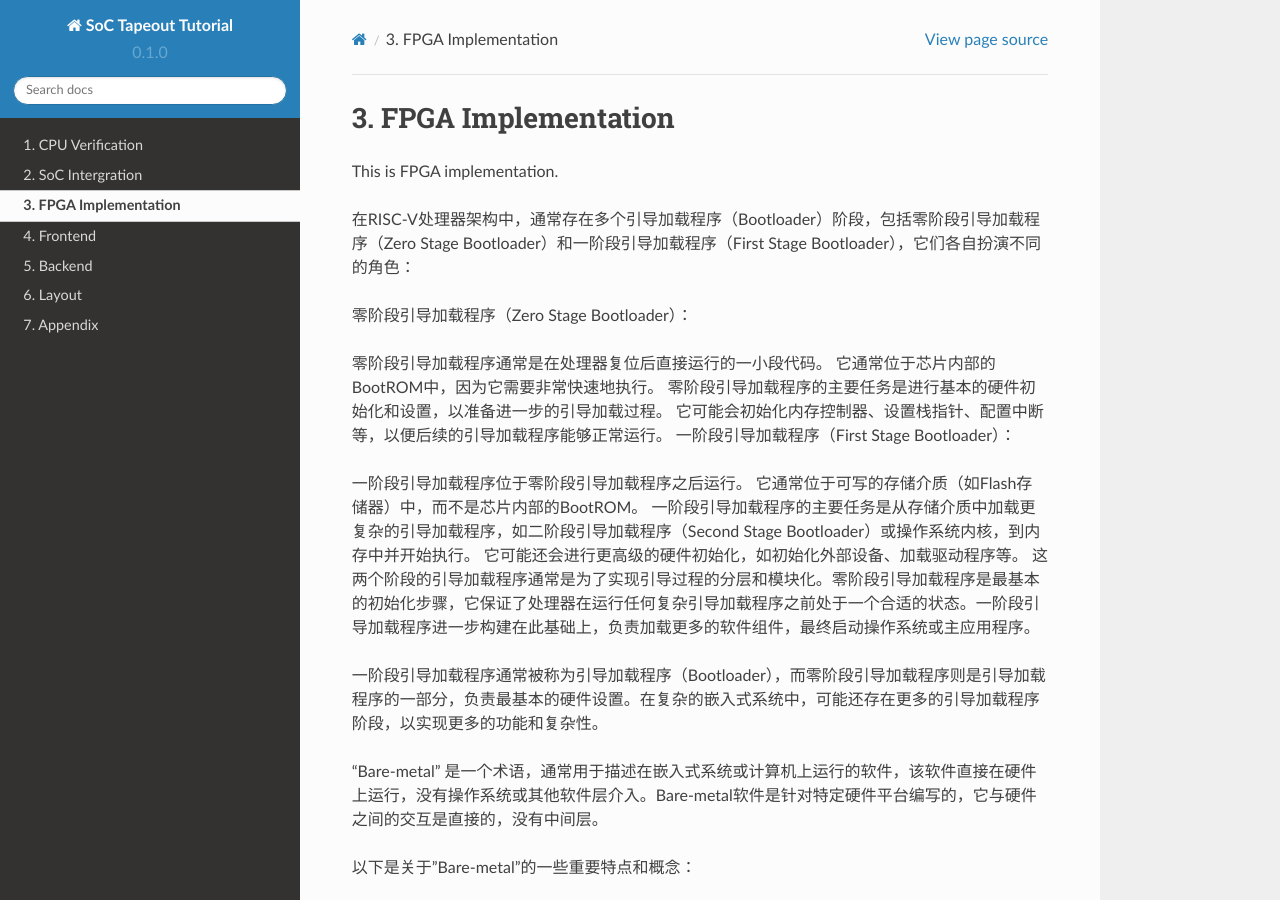
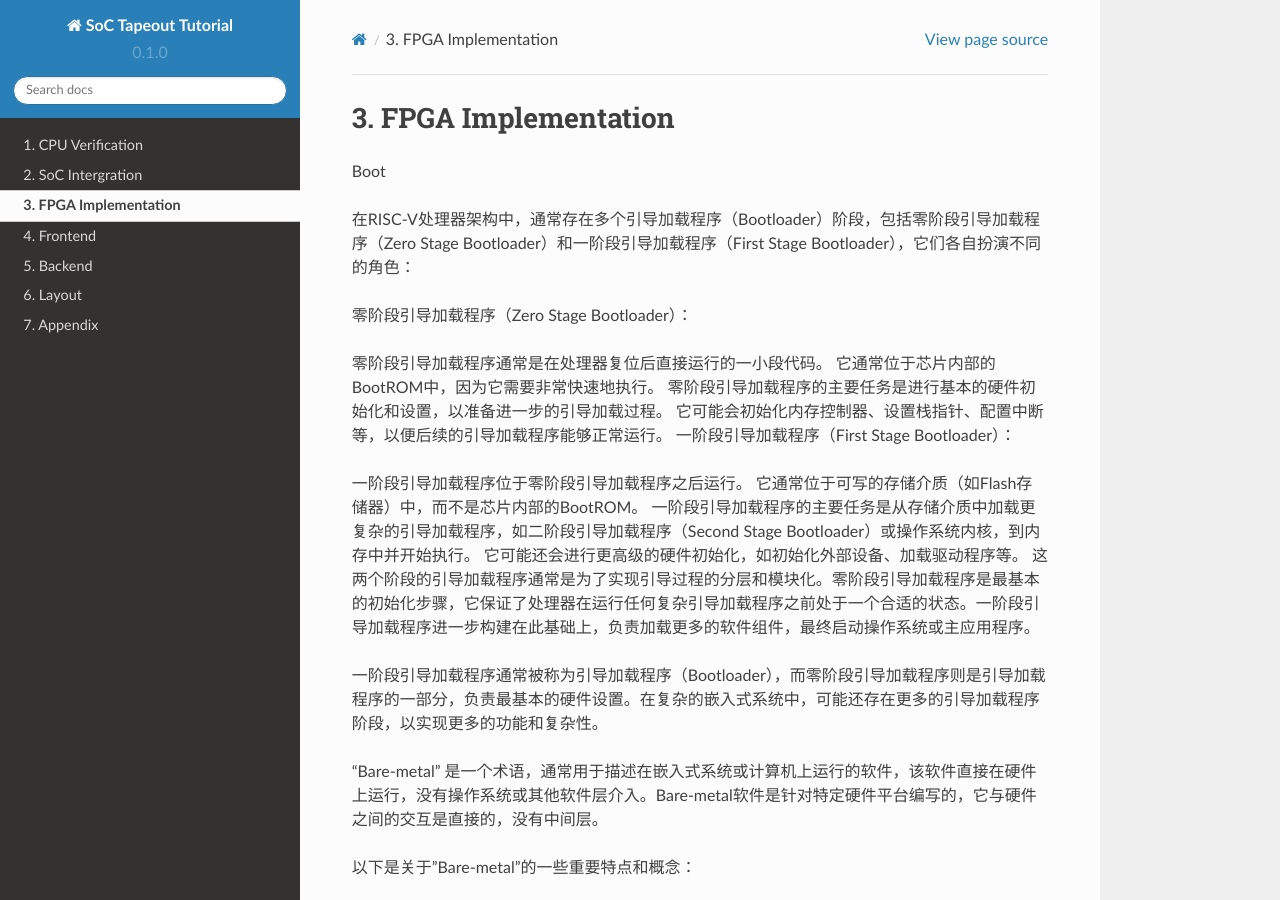
Before and after one commit to Siris-Li/SoC-Tapeout-Tutorial, a Sphinx documentation site: the page built from docs/source/fpga.rst, in a window 1280 px wide and 900 px high. Built offline with Sphinx 7.4.7 and the Read the Docs theme 2.0.0, drawn with Linux system fonts in a browser that asks for light colours.

Commit message:
Update fpga.rst

```diff
--- a/docs/source/fpga.rst
+++ b/docs/source/fpga.rst
@@ -1,8 +1,7 @@
 FPGA Implementation
 =========
 
-
-This is FPGA implementation.
+Boot
 
 
 
```
